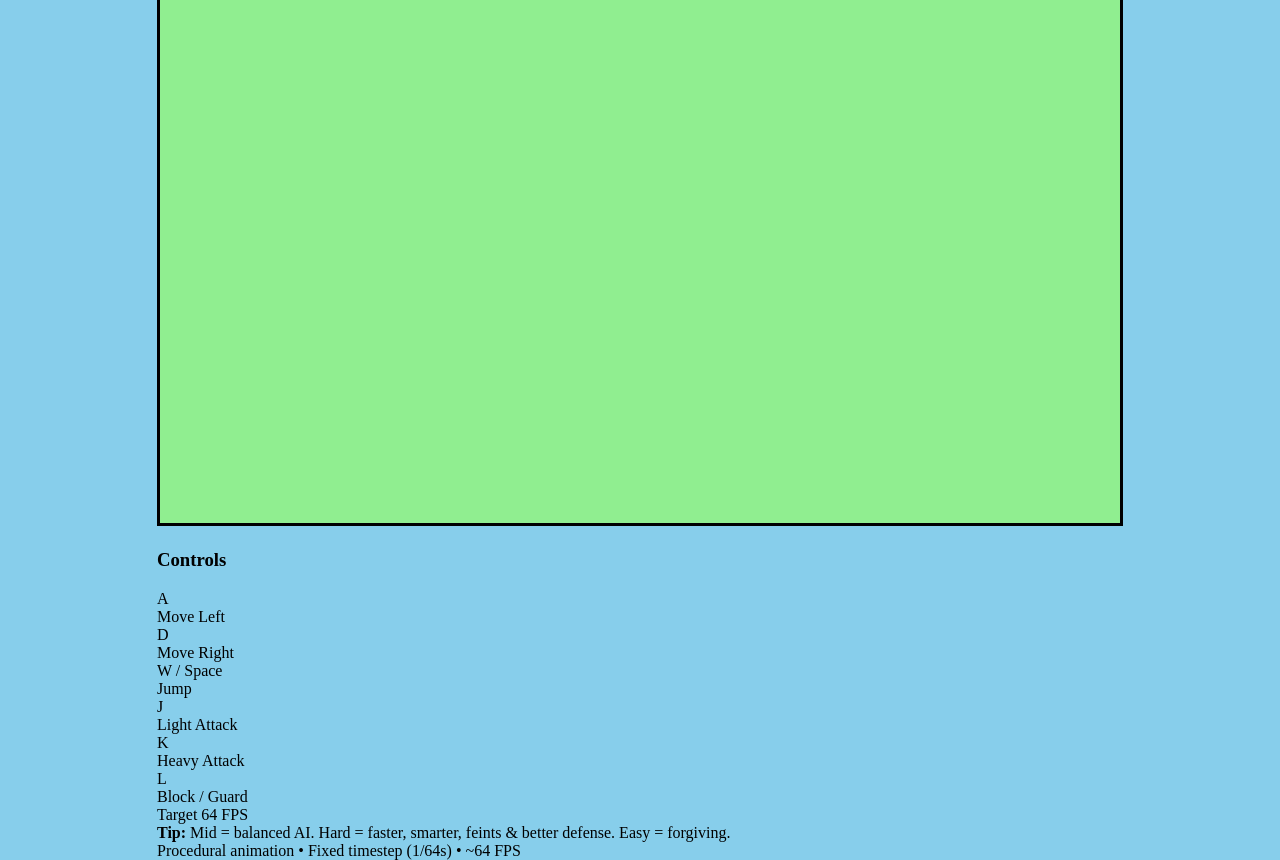
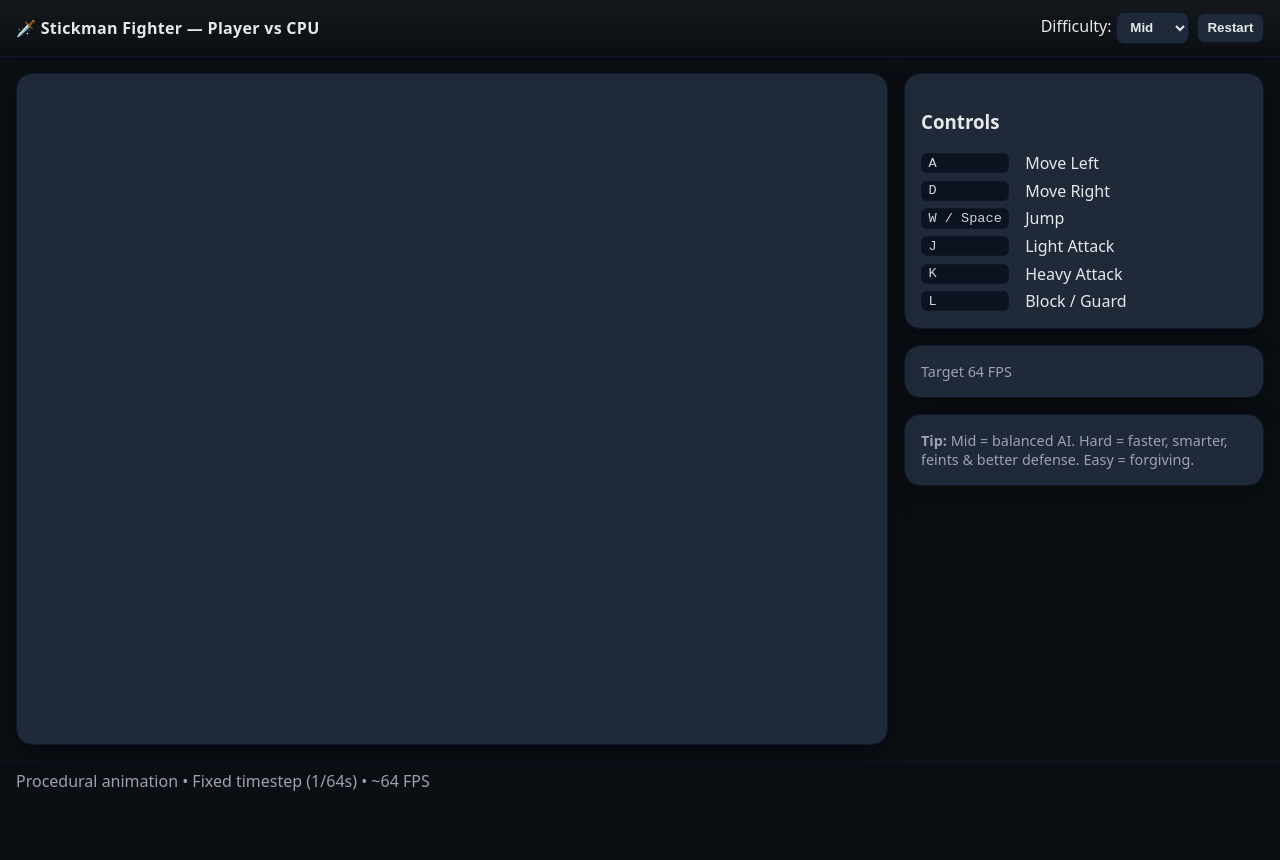
Before and after one commit to LexhollowGit/Unknown, a plain HTML site: page index.html in a window 1280 px wide. After the commit the page ends 800 px from the top, so only its background shows below. Drawn offline with Linux system fonts and the light colour scheme.

Commit message:
Update style.css

```diff
--- a/style.css
+++ b/style.css
@@ -1,13 +1,36 @@
-body {
-  margin: 0;
-  background: skyblue;
-  display: flex;
-  justify-content: center;
-  align-items: center;
-  height: 100vh;
+:root{
+  --bg:#0b0f14; --ui:#1f2937; --accent:#7dd3fc; --accent2:#a78bfa;
+  --hp1:#34d399; --hp2:#f87171; --grid:#111827; --text:#e5e7eb; --sub:#9ca3af;
 }
-
-canvas {
-  border: 3px solid black;
-  background: lightgreen;
-}
+html,body{height:100%;margin:0;background:var(--bg);color:var(--text);
+  font-family:ui-sans-serif,system-ui,Segoe UI,Roboto,Inter,Helvetica,Arial;}
+.wrap{display:flex;flex-direction:column;height:100%;}
+header{padding:.75rem 1rem;display:flex;justify-content:space-between;align-items:center;
+  background:linear-gradient(180deg,rgba(255,255,255,.04),transparent);
+  border-bottom:1px solid #0f172a;}
+header .title{font-weight:700;letter-spacing:.3px;}
+header .controls{display:flex;gap:.5rem;flex-wrap:wrap;align-items:center;}
+select,button{background:var(--ui);color:var(--text);border:1px solid #0f172a;
+  border-radius:.5rem;padding:.4rem .6rem;font-weight:600;}
+button:hover,select:hover{filter:brightness(1.05);}
+main{flex:1;display:grid;grid-template-columns:1fr 360px;gap:1rem;padding:1rem;}
+@media(max-width:1100px){main{grid-template-columns:1fr;}}
+.stage{position:relative;border-radius:1rem;overflow:hidden;
+  background:radial-gradient(1200px 600px at 50% 100%,rgba(125,211,252,.15),
+    rgba(167,139,250,.1) 40%,transparent 65%),linear-gradient(180deg,#0b0f14 10%,#0e141b 60%,#0b0f14);}
+canvas{width:100%;height:100%;display:block;background:transparent;}
+.hud{position:absolute;inset:0;pointer-events:none;}
+.panel{background:var(--ui);border:1px solid #0f172a;border-radius:1rem;
+  padding:1rem;box-shadow:0 10px 25px rgba(0,0,0,.35);}
+.sidebar{display:flex;flex-direction:column;gap:1rem;}
+.kbd{display:inline-block;padding:.1rem .4rem;border-radius:.35rem;background:#0b1220;
+  border:1px solid #111827;font-family:ui-monospace,monospace;font-size:.85rem;color:#cbd5e1;}
+.controls-grid{display:grid;grid-template-columns:auto 1fr;gap:.35rem 1rem;align-items:center;}
+.row{display:flex;justify-content:space-between;align-items:center;gap:.5rem;}
+.hpbar{height:14px;background:#0b1220;border:1px solid #111827;border-radius:999px;overflow:hidden;}
+.hpbar>.fill{height:100%;transition:width .12s linear;}
+.hp1{background:linear-gradient(90deg,var(--hp1),#059669);}
+.hp2{background:linear-gradient(90deg,var(--hp2),#ef4444);}
+.small{color:var(--sub);font-size:.9rem;}
+footer{padding:.5rem 1rem;color:var(--sub);display:flex;justify-content:space-between;align-items:center;
+  border-top:1px solid #0f172a;}
```
